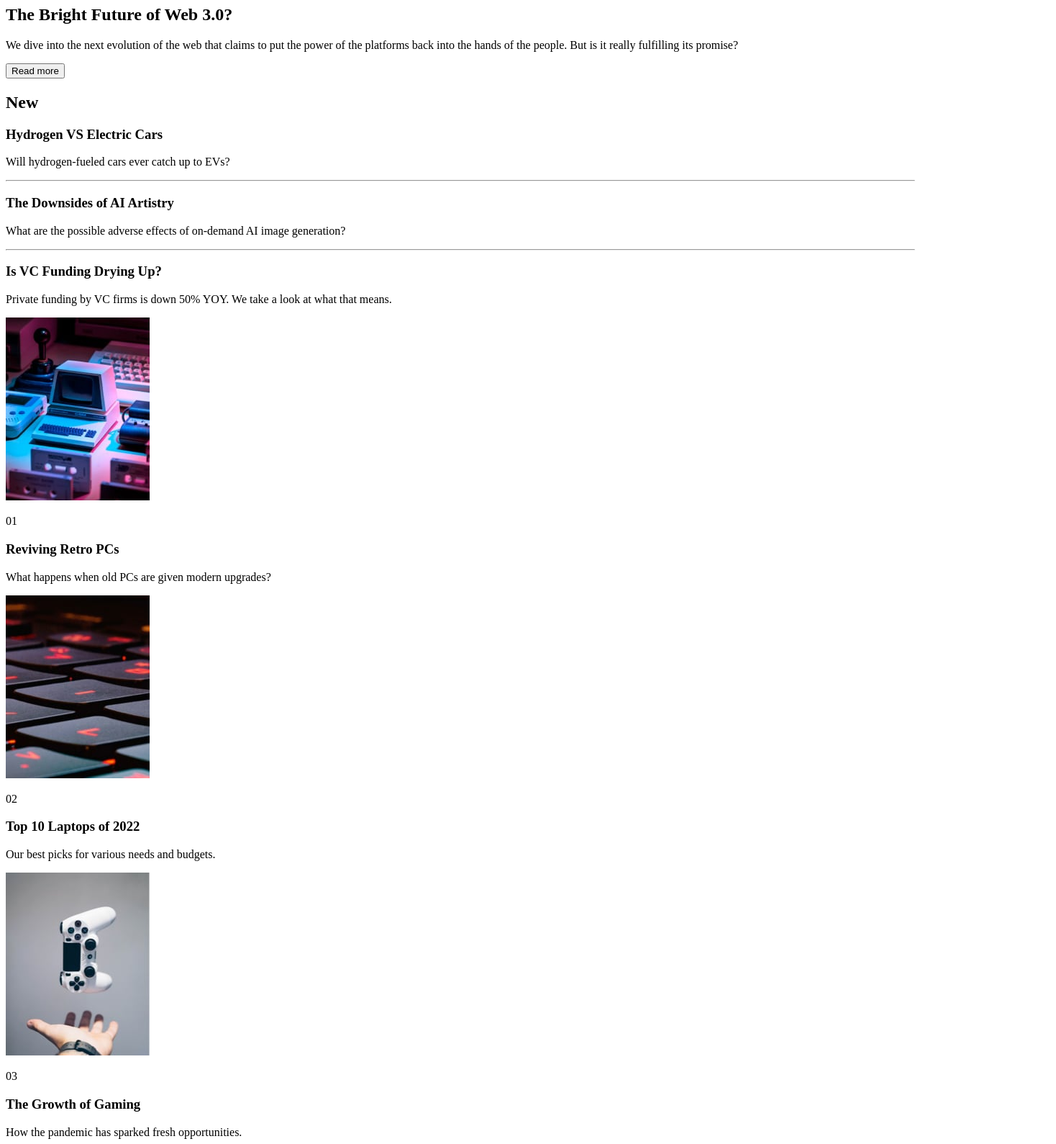
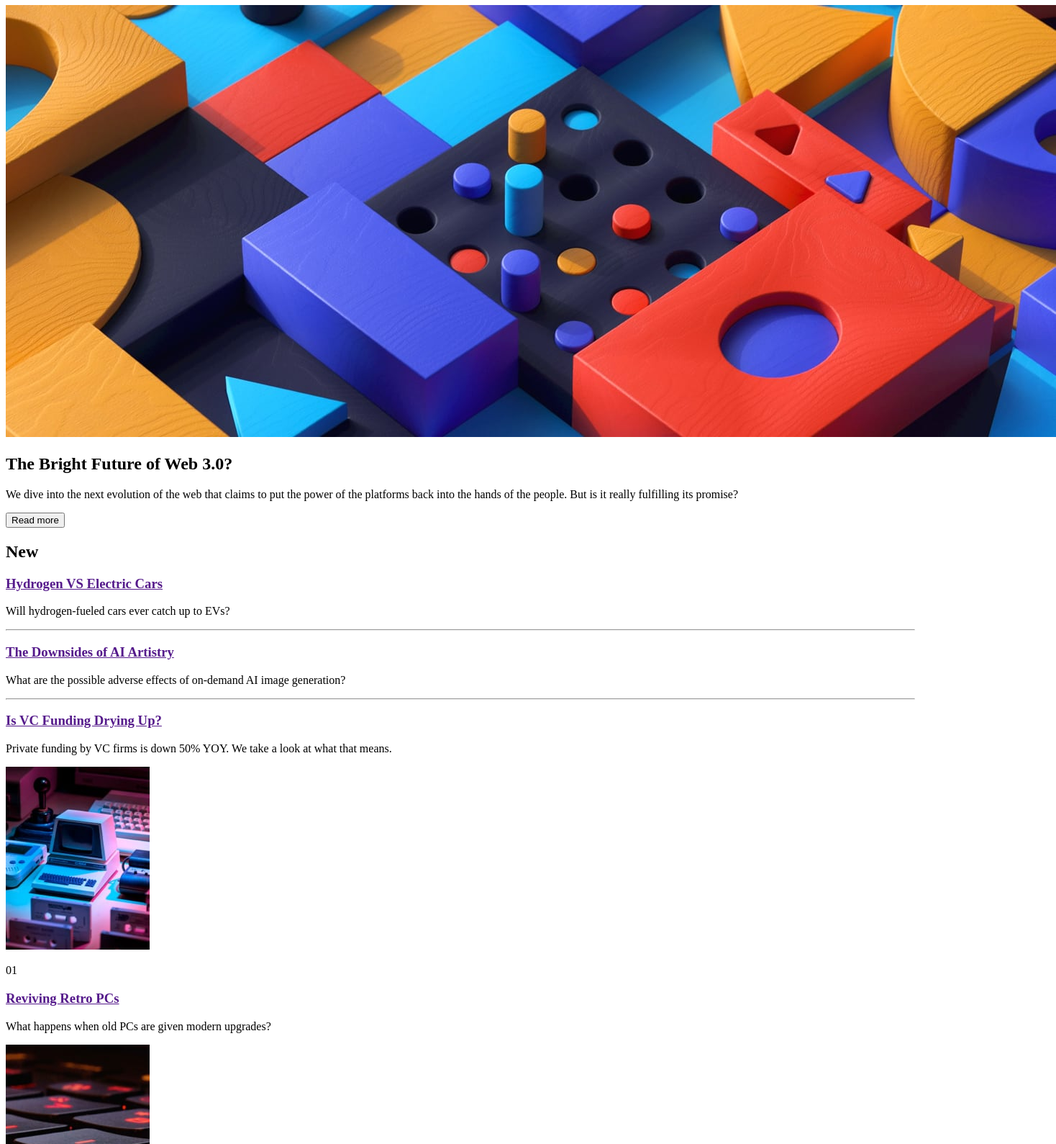
Before and after one commit to profailantism/news-homepage, a plain HTML site: page index.html in a window 1280 px wide. Shown: the part 231-1820 px from the top of the page at 72% size, 1468 px wide, since content can reach past the window. Drawn offline with Linux system fonts and the light colour scheme.

Commit message:
add anchor elements and change the method of diplay for the hero image

```diff
--- a/index.html
+++ b/index.html
@@ -14,9 +14,9 @@
 <body>
 
   <header>
-    <img src="assets/images/logo.svg" alt="">
-    <img src="assets/images/icon-menu.svg" alt="">
-
+    <div class="logo">
+      <img src="assets/images/logo.svg" alt="">
+    </div>
     <nav>
       <ul>
         <li><a href="">Home</a></li>
@@ -29,9 +29,15 @@
   </header>
 
   <main>
-    <h1 class="visually-hidden">News Homepage</h1>
+    <h1 class="sr-only">News Homepage</h1>
 
     <article class="feature-article">
+
+      <picture>
+        <source media="(min-width: 900px)" srcset="assets/images/image-web-3-desktop.jpg">
+        <source media="(min-width: 375px)" srcset="assets/images/image-web-3-mobile.jpg"/>
+        <img src="assets/images/image-web-3-mobile.jpg" alt="">
+      </picture>
 
       <h2>The Bright Future of Web 3.0?</h2>
       <p>
@@ -46,21 +52,21 @@
       <h2>New</h2>
 
       <article>
-        <h3>Hydrogen VS Electric Cars</h3>
+        <h3><a href="">Hydrogen VS Electric Cars</a></h3>
         <p>Will hydrogen-fueled cars ever catch up to EVs?</p>
       </article>
 
       <hr>
 
       <article>
-        <h3>The Downsides of AI Artistry</h3>
+        <h3><a href="">The Downsides of AI Artistry</a></h3>
         <p>What are the possible adverse effects of on-demand AI image generation?</p>
       </article>
 
       <hr>
 
       <article>
-        <h3>Is VC Funding Drying Up?</h3>
+        <h3><a href="">Is VC Funding Drying Up?</a></h3>
         <p>Private funding by VC firms is down 50% YOY. We take a look at what that means.</p>
       </article>
 
@@ -72,7 +78,7 @@
         <img src="assets/images/image-retro-pcs.jpg" alt="retro pcs">
         <div class="article-blurb">
           <p class="article-number">01</p>
-          <h3>Reviving Retro PCs</h3>
+          <h3><a href="">Reviving Retro PCs</a></h3>
           <p>What happens when old PCs are given modern upgrades?</p>
         </div>
       </article>
@@ -81,7 +87,7 @@
         <img src="assets/images/image-top-laptops.jpg" alt="keyboard">
         <div class="article-blurb">
           <p class="article-number">02</p>
-          <h3>Top 10 Laptops of 2022</h3>
+          <h3><a href="">Top 10 Laptops of 2022</a></h3>
           <p>Our best picks for various needs and budgets.</p>
         </div>
       </article>
@@ -90,7 +96,7 @@
         <img src="assets/images/image-gaming-growth.jpg" alt="gaming console">
         <div class="article-blurb">
           <p class="article-number">03</p>
-          <h3>The Growth of Gaming</h3>
+          <h3><a href="">The Growth of Gaming</a></h3>
           <p>How the pandemic has sparked fresh opportunities.</p>
         </div>
       </article>
```
